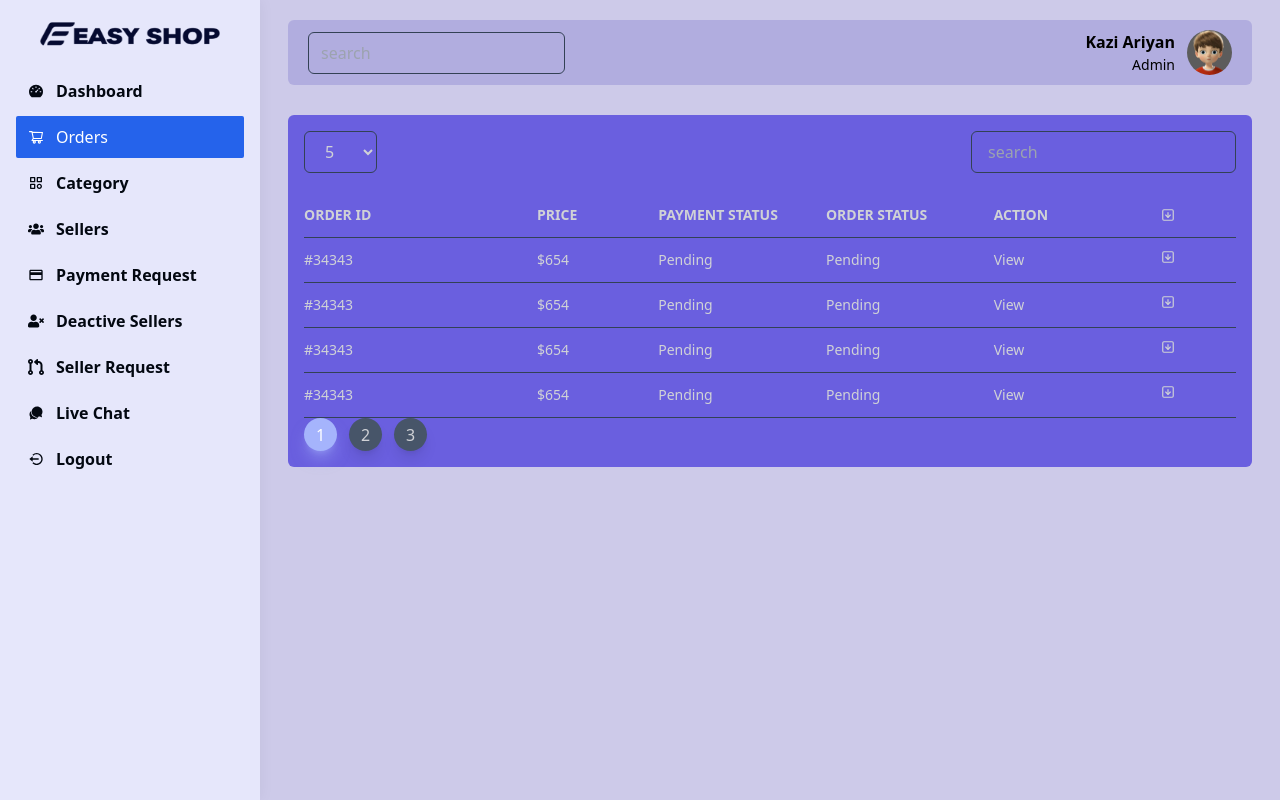
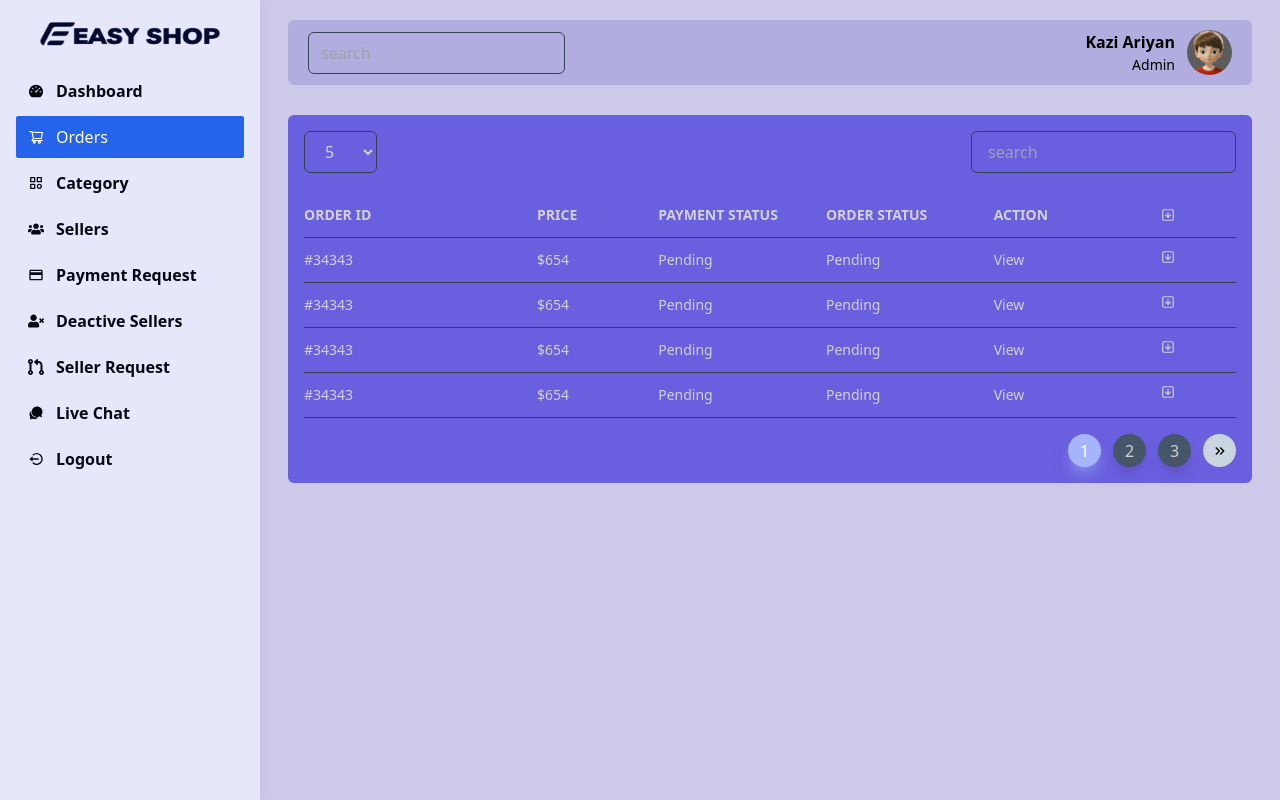
Before and after one commit to ajdjaiuoapooiad/node-react-dashboard3, a React (Create React App) app: page /admin/dashboard/orders in a window 1280 px wide. Built offline with nearby package versions, Linux system fonts and the light colour scheme.

Commit message:
138ch ok

```diff
--- a/src/views/Pagination.jsx
+++ b/src/views/Pagination.jsx
@@ -1,5 +1,6 @@
 import React from 'react';
 import { MdOutlineKeyboardDoubleArrowLeft } from "react-icons/md";
+import { MdOutlineKeyboardDoubleArrowRight } from "react-icons/md";
 
 
 
@@ -29,18 +30,21 @@
     }
 
 
-
     return (
 
         <ul className='flex gap-3'>
             {
-                pageNumber > 1 && <li className='w-[33px] h-[33px] rounded-full flex justify-center items-center bg-slate-300 text-[#000000]'>
+                pageNumber > 1 && <li onClick={() => setPageNumber(pageNumber - 1)} className='w-[33px] h-[33px] rounded-full flex justify-center items-center bg-slate-300 text-[#000000] cursor-pointer'>
                     <MdOutlineKeyboardDoubleArrowLeft />
                 </li>
             }{
                 createBtn()
             }
-
+            {
+                pageNumber < totalPage && <li onClick={() => setPageNumber(pageNumber + 1)} className='w-[33px] h-[33px] rounded-full flex justify-center items-center bg-slate-300 text-[#000000] cursor-pointer'>
+                    <MdOutlineKeyboardDoubleArrowRight  />
+                </li>
+            }
 
         </ul>
     )
--- a/src/views/admin/Order.jsx
+++ b/src/views/admin/Order.jsx
@@ -163,7 +163,7 @@
 
             </div>
 
-
+        <div className='w-full flex justify-end mt-4 bottom-4 right-4'>
         <Pagination
             pageNumber = {currentPage}
             setPageNumber = {setCurrentPage}
@@ -171,6 +171,7 @@
             parPage = {parPage}
             showItem = {3}
         />
+        </div>
 
 
 
```
